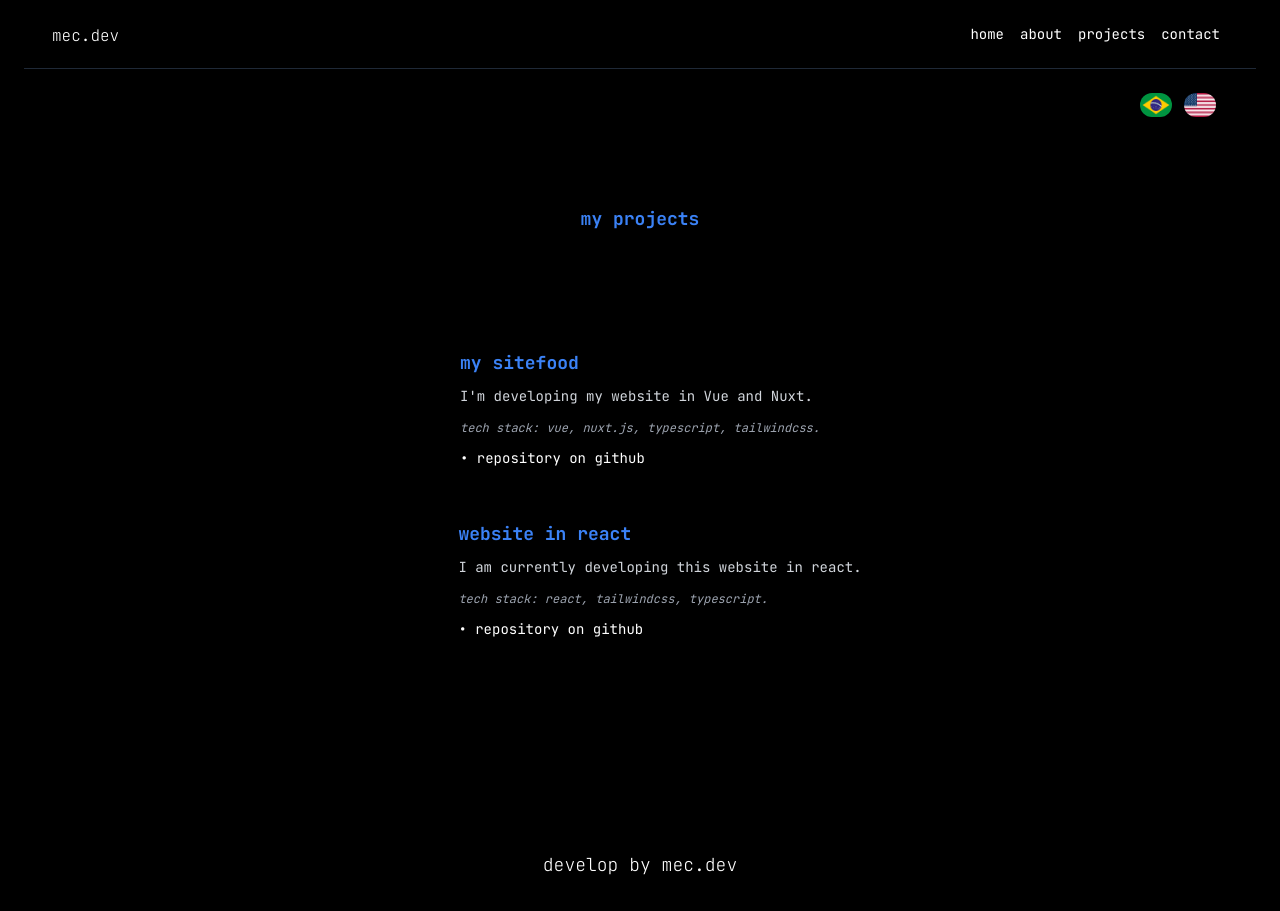
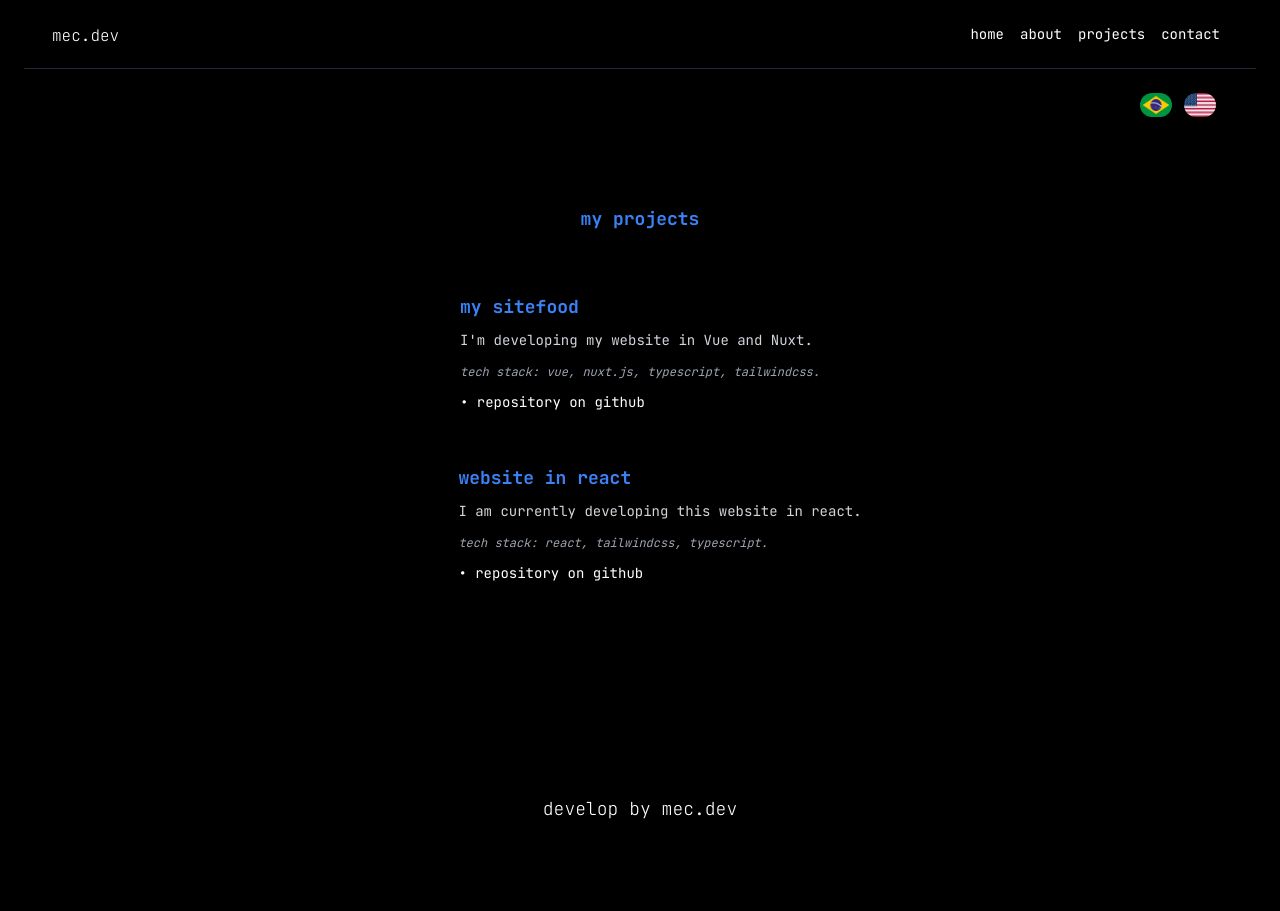
Before and after one commit to railsonalb021/raireact, a React (Vite) app: page /projetos in a window 1280 px wide. After the commit the page ends 855 px from the top, so only its background shows below. Built offline with nearby package versions, Linux system fonts and the light colour scheme.

Commit message:
🔧 refactor: adjust margin on ProjectPage for improved layout and spacing

```diff
--- a/src/pages/ProjectPage.tsx
+++ b/src/pages/ProjectPage.tsx
@@ -8,7 +8,7 @@ function ProjectPage(){
         <TranslatedText textKey='myprojects' className="mb-1 text-lg font-bold text-blue-500" />
       </div>
 
-      <div className="mt-28 flex flex-col items-center justify-center space-y-10">
+      <div className="mt-14 flex flex-col items-center justify-center space-y-10">
         <div className="flex flex-col items-center md:flex-row md:space-x-12">
           <div className="mt-6 text-center md:mt-0 md:text-left">
             <TranslatedText textKey='mysitefood' className="mb-2 text-lg font-bold text-blue-500" />
```
